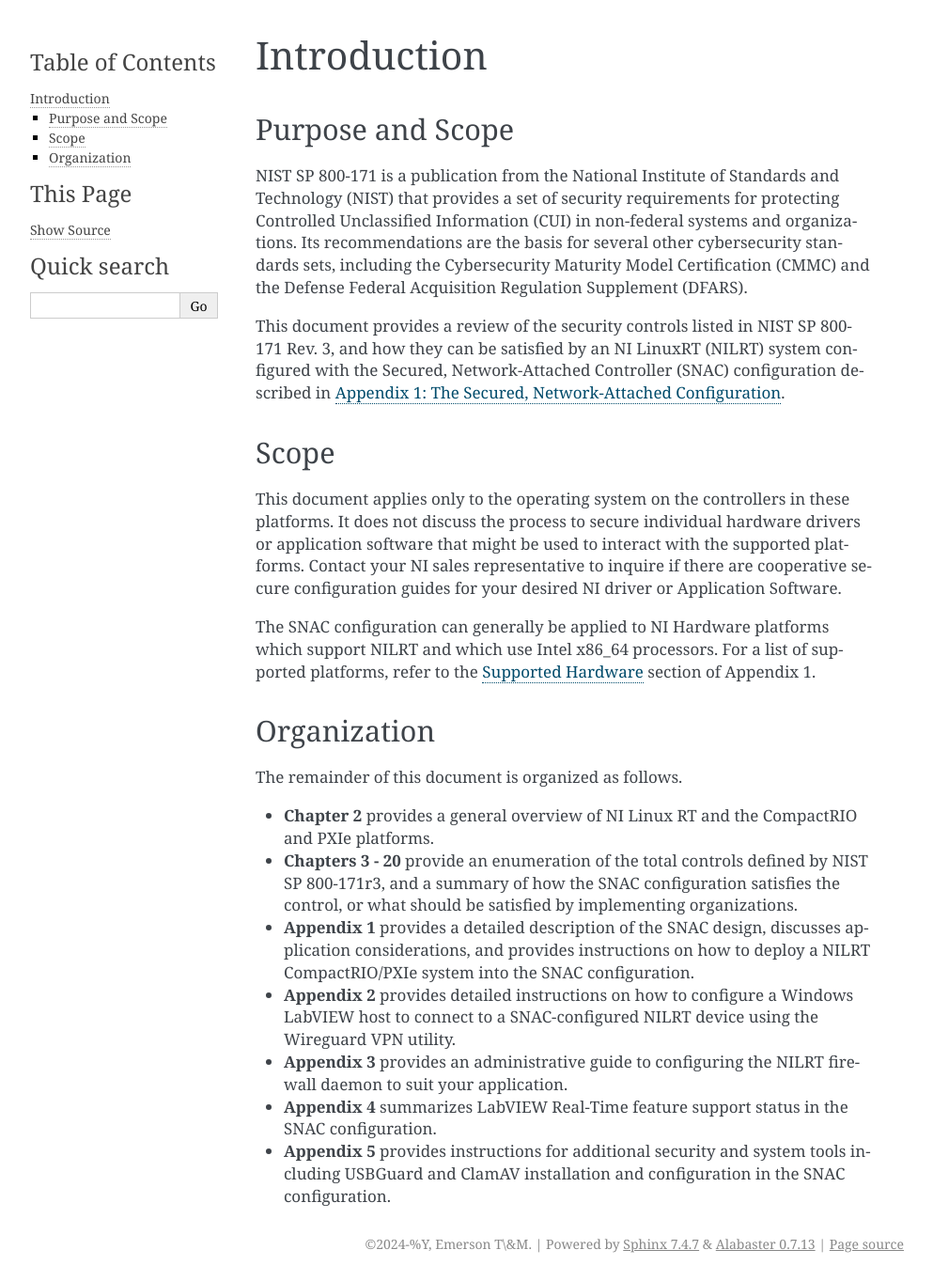
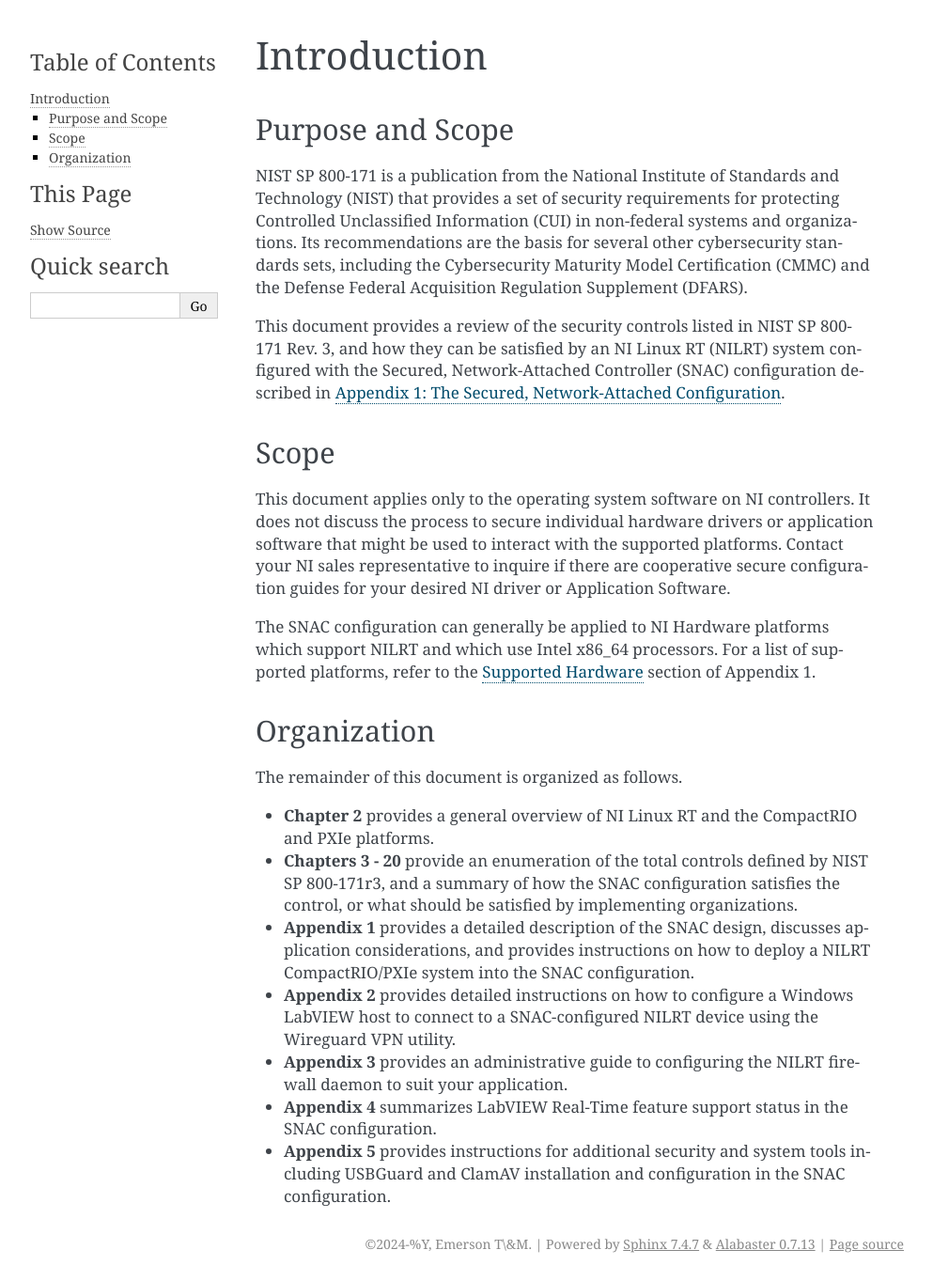
Before and after one commit to ni/nilrt-snac-guide, a Sphinx documentation site: the page built from source/introduction.rst, in a window 1280 px wide. Shown: the whole page at 94% size, without its empty margins (148-1141 px from the left). Built offline with Sphinx 7.4.7, drawn with Linux system fonts in a browser that asks for light colours.

Commit message:
introduction: minor fixups
Signed-off-by: Alex Stewart <alex.stewart@emerson.com>

```diff
--- a/source/introduction.rst
+++ b/source/introduction.rst
@@ -13,14 +13,14 @@
 NIST SP 800-171 is a publication from the National Institute of Standards and Technology (NIST) that provides a set of security requirements for protecting Controlled Unclassified Information (CUI) in non-federal systems and organizations.
 Its recommendations are the basis for several other cybersecurity standards sets, including the Cybersecurity Maturity Model Certification (CMMC) and the Defense Federal Acquisition Regulation Supplement (DFARS).
 
-This document provides a review of the security controls listed in NIST SP 800-171 Rev. 3, and how they can be satisfied by an NI LinuxRT (NILRT) system configured with the Secured, Network-Attached Controller (SNAC) configuration described in :ref:`appendix-1`.
+This document provides a review of the security controls listed in NIST SP 800-171 Rev. 3, and how they can be satisfied by an NI Linux RT (NILRT) system configured with the Secured, Network-Attached Controller (SNAC) configuration described in :ref:`appendix-1`.
 
 
 -----
 Scope
 -----
 
-This document applies only to the operating system on the controllers in these platforms.
+This document applies only to the operating system software on NI controllers.
 It does not discuss the process to secure individual hardware drivers or application software that might be used to interact with the supported platforms.
 Contact your NI sales representative to inquire if there are cooperative secure configuration guides for your desired NI driver or Application Software.
 
```
